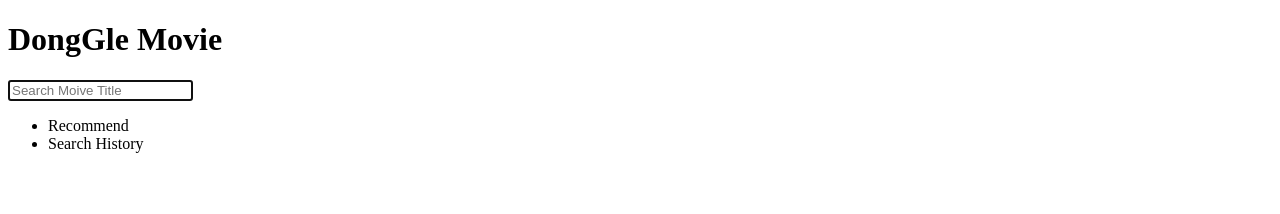
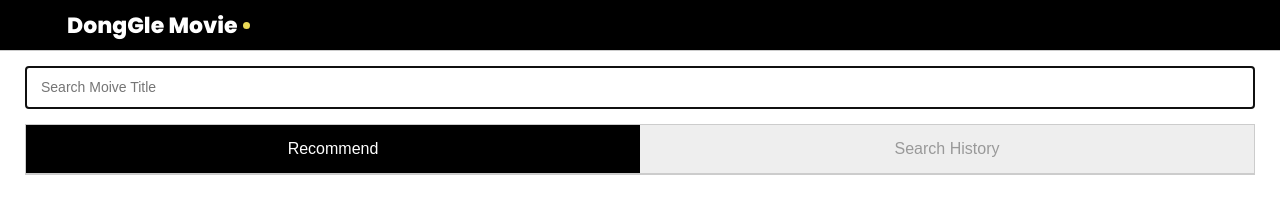
Before and after one commit to DohwanKim/vanilajs-study-movieChart, a website with bundled scripts: page src/index.html in a window 1280 px wide. Built offline with nearby package versions, Linux system fonts and the light colour scheme; some packages are replaced by stand-ins of ours; no server answers; a web font is replaced by a local one.

Commit message:
path change

```diff
--- a/src/index.html
+++ b/src/index.html
@@ -3,7 +3,7 @@
 <head>
     <meta charset="UTF-8">
     <link href="https://fonts.googleapis.com/css?family=Lacquer|Source+Sans+Pro&display=swap" rel="stylesheet">
-    <link rel="stylesheet" type="text/css" href="/resource/css/style.css">
+    <link rel="stylesheet" type="text/css" href="./resource/css/style.css">
     <script src="https://ajax.googleapis.com/ajax/libs/jquery/3.4.1/jquery.min.js"></script>
     <script src="./resource/ani/anime.min.js"></script>
     <title>doHwanMovie</title>
```
